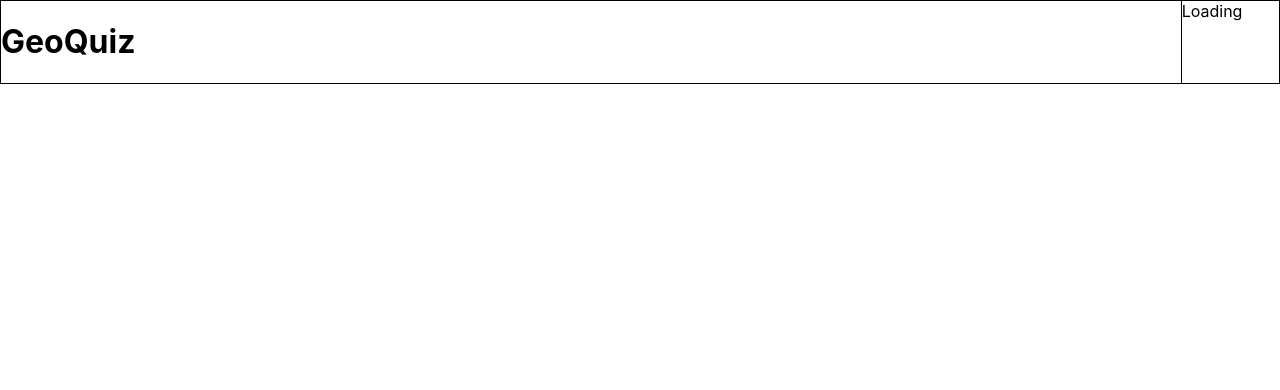
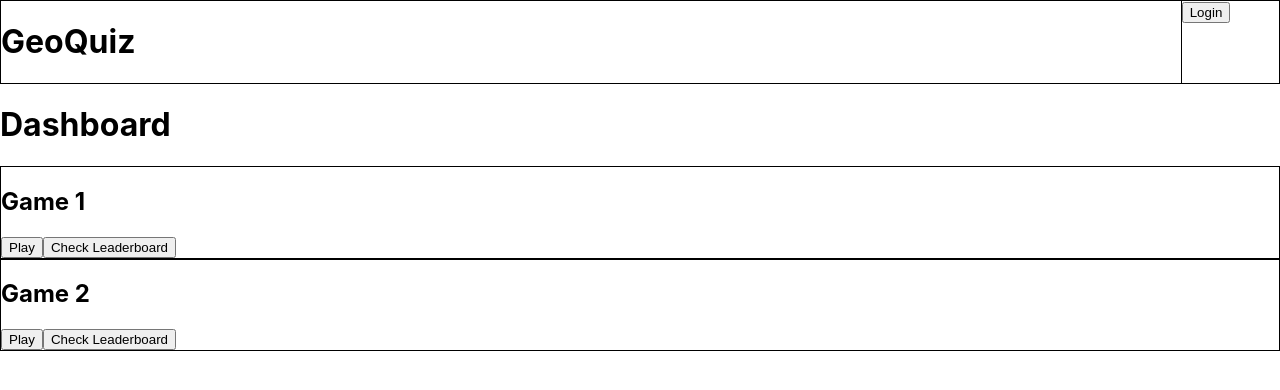
Before and after one commit to AdrikGG/FullStackFinal, a React (Create React App) app in the folder client/: page /dashboard in a window 1280 px wide. Before the commit this address had no page. Shown: the top 390 px of the page. Built offline with nearby package versions, Linux system fonts and the light colour scheme.

Commit message:
updated navigation

```diff
--- a/client/src/App.js
+++ b/client/src/App.js
@@ -1,5 +1,5 @@
 import React, { useEffect } from 'react';
-import { Routes, Route } from 'react-router-dom';
+import { Routes, Route, Navigate } from 'react-router-dom';
 import Auth from './components/Auth/Auth';
 import Dashboard from './components/Dashboard/Dashboard';
 import Navbar from './components/Navbar/Navbar';
@@ -29,12 +29,12 @@ const App = () => {
     <div className="app">
       <Navbar />
       <Routes>
-        <Route exact path="/" element={<Dashboard />} />
+        <Route path="/dashboard" element={<Dashboard />} />
         <Route path="/account" element={<Auth />} />
         <Route path="/profile" element={<Profile />} />
         <Route path="/quiz01" element={<Quiz01 />} />
         <Route path="/quiz02" element />
-        {/* redirect all other paths to "/" */}
+        <Route path="*" element={<Navigate to="/dashboard" replace />} />
       </Routes>
     </div>
   );
--- a/client/src/components/Auth/Auth.js
+++ b/client/src/components/Auth/Auth.js
@@ -18,7 +18,7 @@ const Auth = () => {
             user: res.data.user,
             token: res.data.token,
           });
-          window.location = '/dashboard';
+          window.location = '/';
         } else {
           console.log(res);
         }
--- a/client/src/components/Navbar/Navbar.js
+++ b/client/src/components/Navbar/Navbar.js
@@ -1,13 +1,18 @@
 import { useSelector } from 'react-redux';
+import { useNavigate } from 'react-router-dom';
 import './Navbar.css';
 
 const Navbar = () => {
+  const navigate = useNavigate();
+
   const logout = () => {
     // log user out
+    localStorage.clear();
+    navigate('/dashboard');
   };
 
   const user = useSelector((state) => state.user);
-  //   if (user) console.log(user.avatar);
+  if (user) console.log(user);
 
   let userInfo;
   if (user) {
@@ -16,7 +21,7 @@ const Navbar = () => {
         <div
           className="profile-wrapper"
           onClick={() => {
-            window.location = '/profile';
+            navigate('/profile');
           }}
         >
           <div
@@ -38,7 +43,13 @@ const Navbar = () => {
   } else {
     userInfo = (
       <div>
-        <div>Loading</div>
+        <button
+          onClick={() => {
+            navigate('/account');
+          }}
+        >
+          Login
+        </button>
       </div>
     );
   }
@@ -48,7 +59,7 @@ const Navbar = () => {
       <div
         className="header-wrapper"
         onClick={() => {
-          window.location = '/';
+          navigate('/dashboard');
         }}
       >
         <h1 className="header">GeoQuiz</h1>
--- a/client/src/components/Profile/Profile.js
+++ b/client/src/components/Profile/Profile.js
@@ -1,7 +1,11 @@
+import { useEffect } from 'react';
 import { useSelector } from 'react-redux';
+import { useNavigate } from 'react-router-dom';
 import axios from 'axios';
 
 const Profile = () => {
+  const navigate = useNavigate();
+
   const state = {
     user: useSelector((state) => state.user),
     previewSource: '',
@@ -17,12 +21,17 @@ const Profile = () => {
     console.log('change avatar');
   };
 
+  useEffect(() => {
+    getUser();
+  });
+
   const getUser = () => {
     console.log('get user');
     let id = localStorage.getItem('_ID');
     if (!id) {
+      console.log('invalid path: no user logged in');
       localStorage.clear();
-      window.location = '/';
+      navigate('/dashboard');
     }
     axios.get('/api/users/' + id).then((res) => {
       state.user = res.data.user;
```
